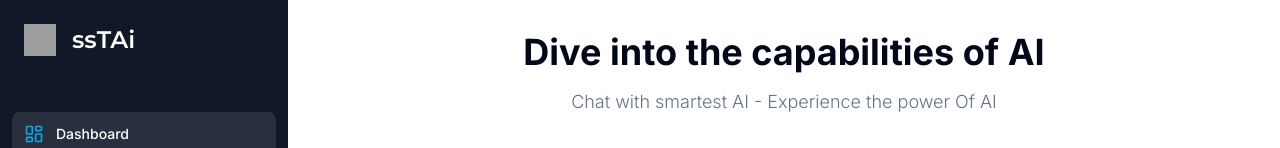
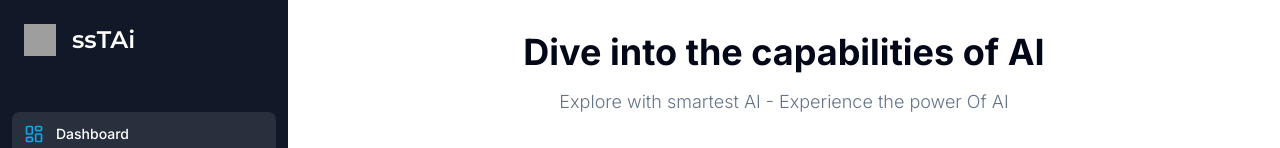
Before and after one commit to srujan0404/ssTAi, a Next.js app: page /dashboard in a window 1280 px wide. Shown: the top 148 px of the page. Built offline with nearby package versions, Linux system fonts and the light colour scheme; grey boxes are pictures that could not be loaded.

Commit message:
updated dashboard

```diff
--- a/app/(dashboard)/(routes)/dashboard/page.tsx
+++ b/app/(dashboard)/(routes)/dashboard/page.tsx
@@ -54,7 +54,7 @@ const Landing = () => {
           Dive into the capabilities of AI
         </h2>
         <p className="text-muted-foreground font-light text-sm md:text-lg text-center">
-          Chat with smartest AI - Experience the power Of AI
+          Explore with smartest AI - Experience the power Of AI
         </p>
       </div>
       <div className="px-4 md:px-20 lg:px-32 space-y-4">
```
